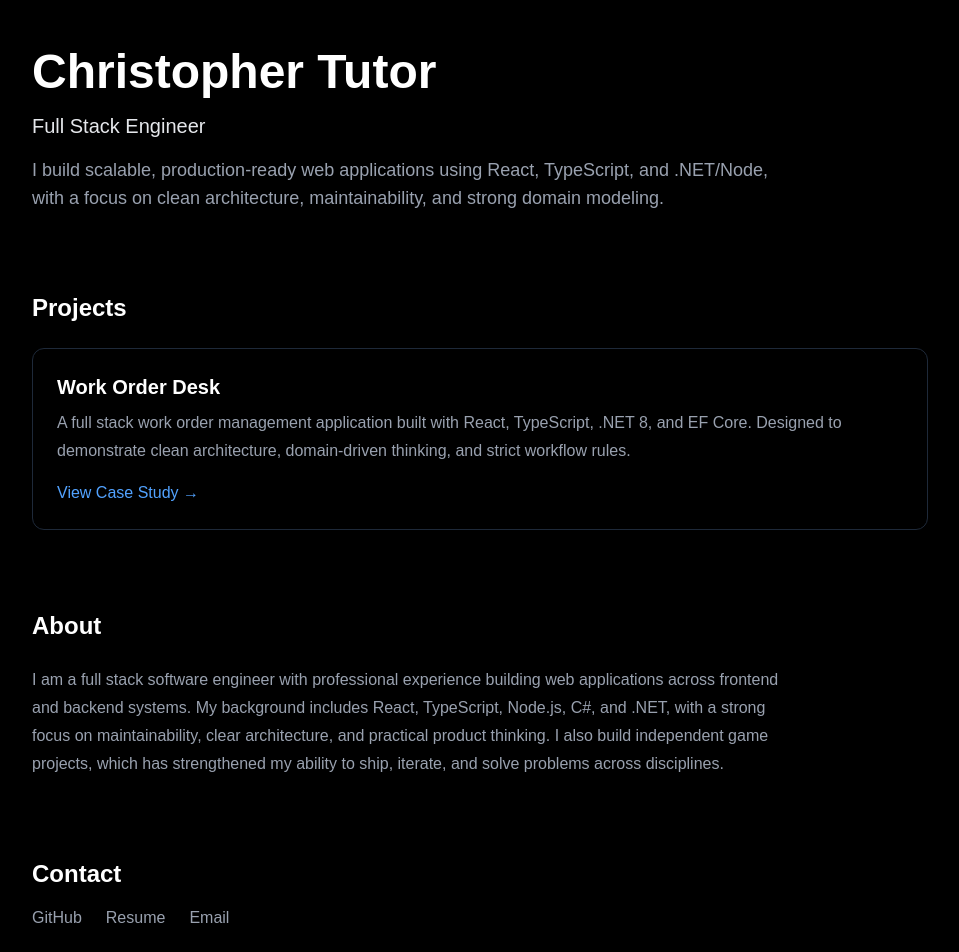
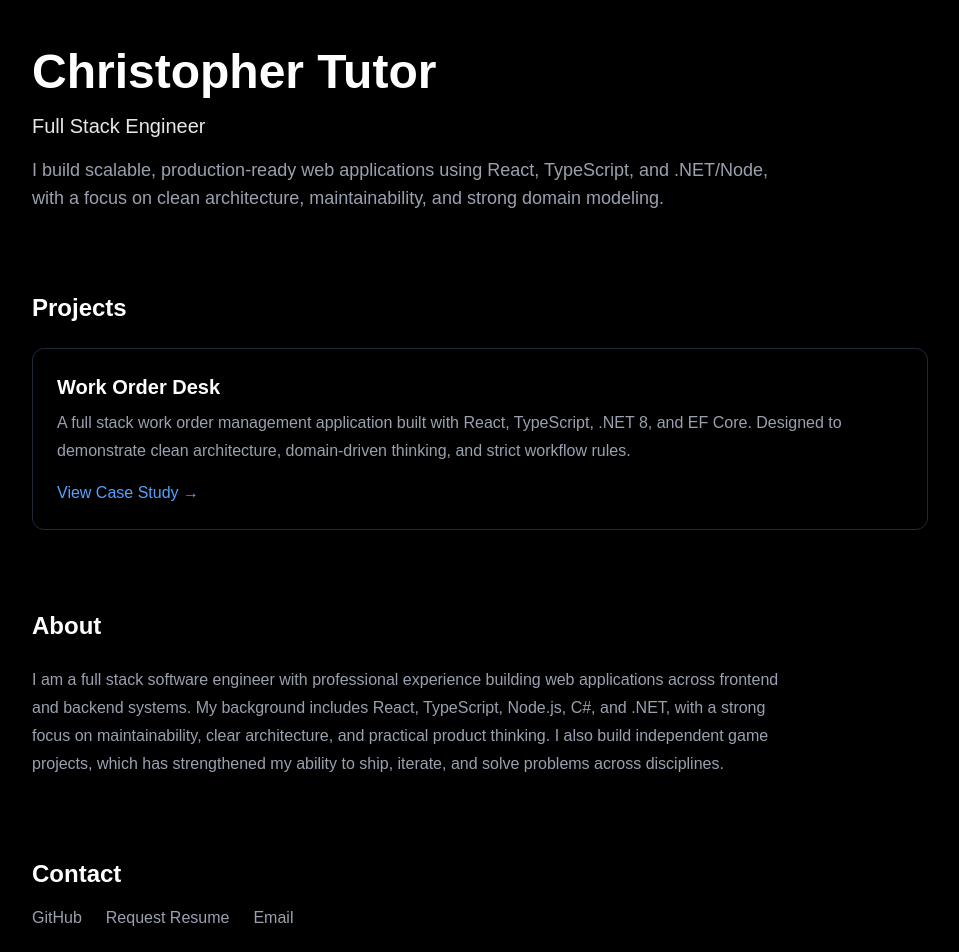
Before and after one commit to Pherpher089/portfolio-site-2026, a Next.js app: page / in a window 1280 px wide. Shown: the top 952 px of the page, without its empty margins (160-1119 px from the left). Built offline with nearby package versions, Linux system fonts and the light colour scheme.

Commit message:
fixing a tag to link error

```diff
--- a/app/page.tsx
+++ b/app/page.tsx
@@ -70,14 +70,7 @@
               GitHub
             </a>
 
-            <a
-              href="/resume.pdf"
-              target="_blank"
-              rel="noreferrer"
-              className="hover:text-white transition"
-            >
-              Resume
-            </a>
+            <a href="mailto:christutor089@gmail.com">Request Resume</a>
 
             <a
               href="mailto:christutor089@gmail.com"
--- a/app/work-order-desk/page.tsx
+++ b/app/work-order-desk/page.tsx
@@ -1,10 +1,12 @@
+import Link from "next/link";
+
 export default function WorkOrderDesk() {
   return (
     <main className="min-h-screen bg-black text-white px-6 py-12">
       <div className="max-w-3xl mx-auto">
-        <a href="/" className="text-sm text-gray-400 hover:text-white">
+        <Link href="/" className="text-sm text-gray-400 hover:text-white">
           ← Back to home
-        </a>
+        </Link>
 
         <header className="mt-6 mb-12">
           <h1 className="text-4xl font-bold mb-4">Work Order Desk</h1>
```
